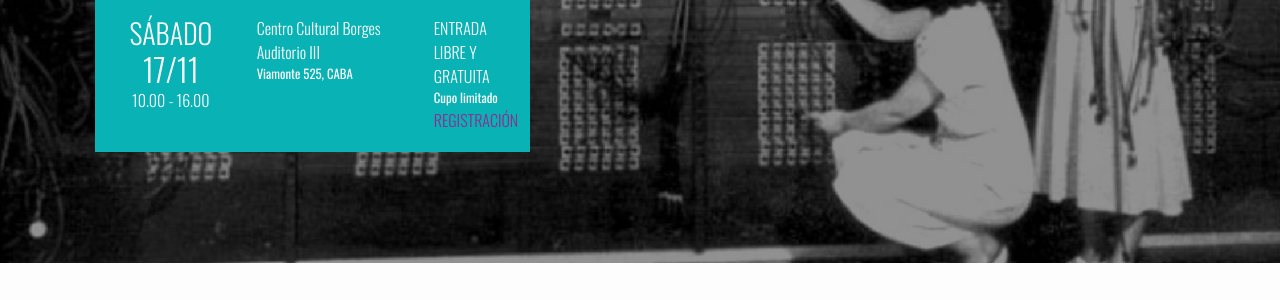
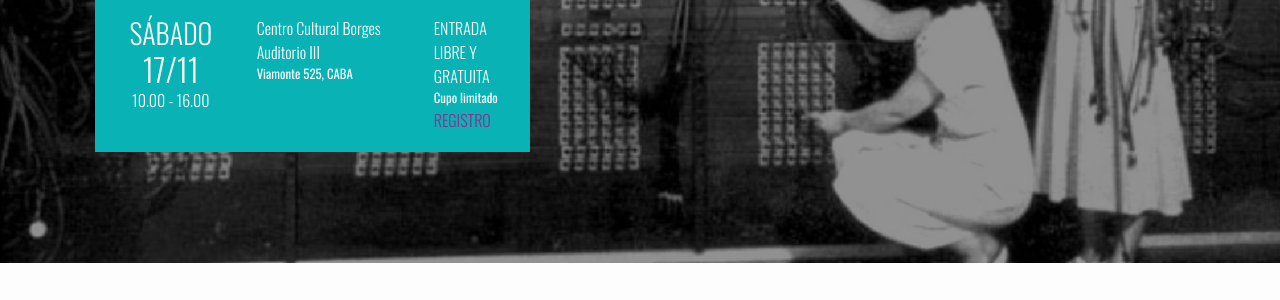
Before and after one commit to daquiroz/femitconf2018, a Jekyll site: the page built from index.md, in a window 1280 px wide and 900 px high. Shown: the part 427-727 px from the top of the window. Built offline with Jekyll 4.4.1, drawn with Linux system fonts in a browser that asks for light colours.

Commit message:
Cambia 'registración' por 'registro'

```diff
--- a/_layouts/home.html
+++ b/_layouts/home.html
@@ -16,7 +16,7 @@ layout: default
             <p>Centro Cultural Borges<br> Auditorio III</p> <p class="small">Viamonte 525, CABA </p>
           </div>
           <div class="col-12 col-md-3 text-left">
-              <p>ENTRADA LIBRE Y GRATUITA</p><p class="small">Cupo limitado</p><p><a href="https://www.eventbrite.com/e/femit-conf-registration-51788363389?aff=web">REGISTRACIÓN</a></p>
+              <p>ENTRADA LIBRE Y GRATUITA</p><p class="small">Cupo limitado</p><p><a href="https://www.eventbrite.com/e/femit-conf-registration-51788363389?aff=web">REGISTRO</a></p>
           </div>
       </div>
     </div>
```
